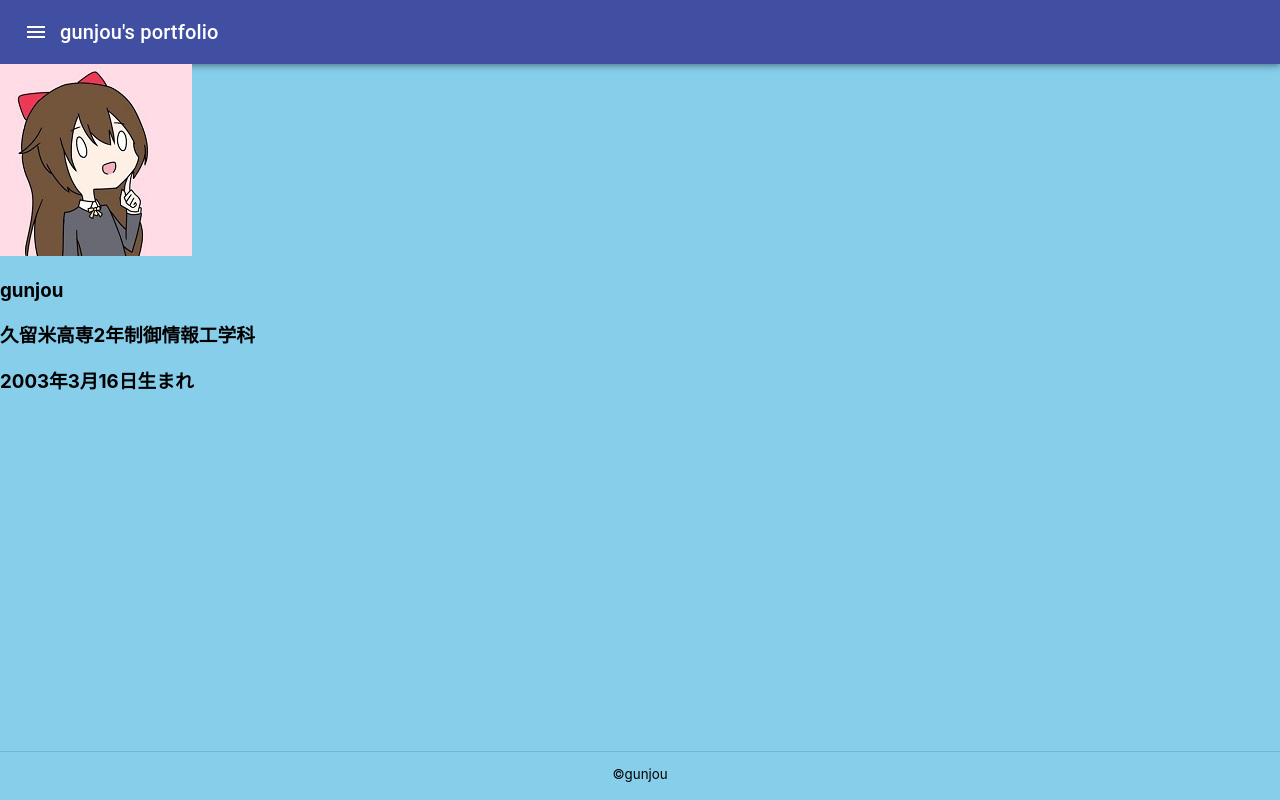
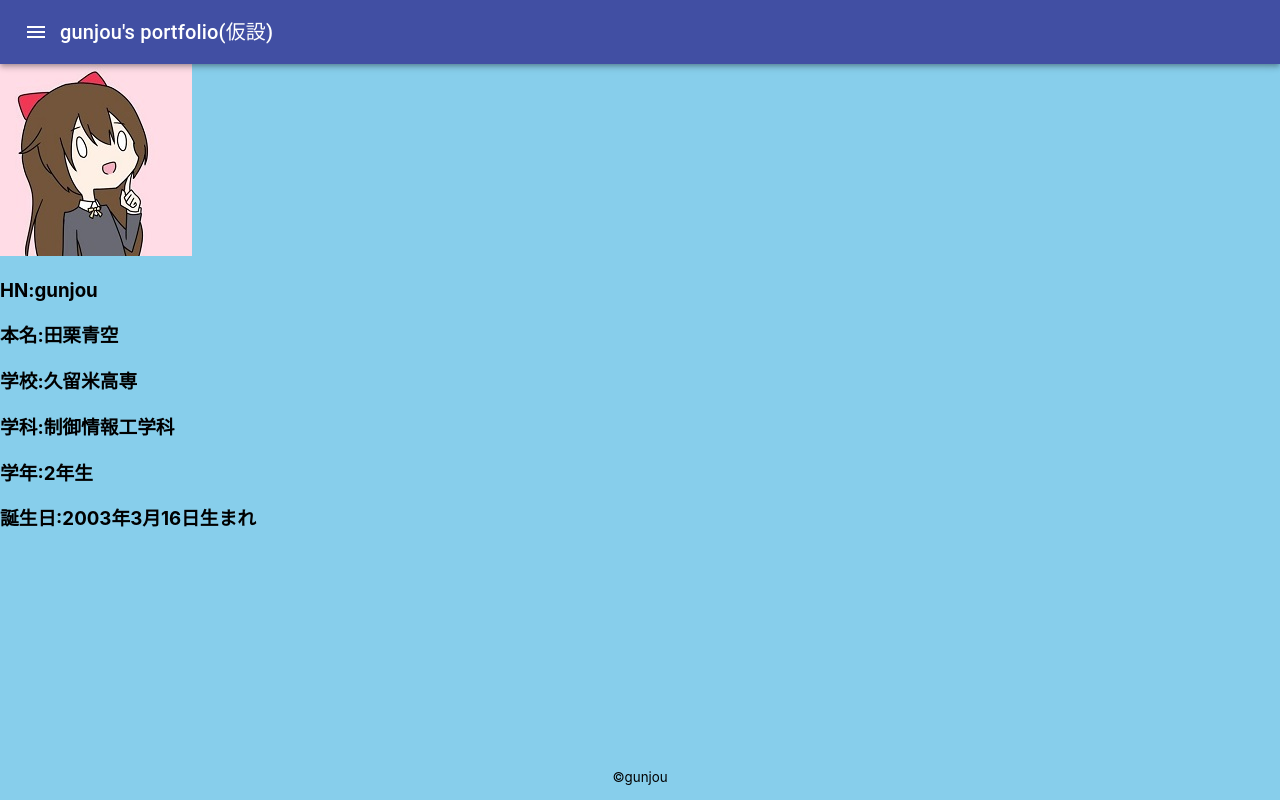
Before and after one commit to cobaltbluesky/profile, a React (Create React App) app: page /AboutMe in a window 1280 px wide. Built offline with nearby package versions, Linux system fonts and the light colour scheme.

Commit message:
限界オフライン開発卍

```diff
--- a/src/components/AboutMe.jsx
+++ b/src/components/AboutMe.jsx
@@ -6,12 +6,16 @@ const AboutMe=()=>{
   return(
     <div>
       <Header/>
+      <img src='./shizuku192.png'alt='IconBy荻素'/>
+      <h3>HN:gunjou</h3>
+      <h3>本名:田栗青空</h3>
+      <h3>学校:久留米高専</h3>
+      <h3>学科:制御情報工学科</h3>
+      <h3>学年:2年生</h3>
+      <h3>誕生日:2003年3月16日生まれ</h3>
       <Footer/>
-      <img src='./shizuku192.png'alt='IconBy荻素'/>
-      <h3>gunjou</h3>
-      <h3>久留米高専2年制御情報工学科</h3>
-      <h3>2003年3月16日生まれ</h3>
     </div>
+
   );
 }
 export default AboutMe;
--- a/src/components/Contact.jsx
+++ b/src/components/Contact.jsx
@@ -5,7 +5,18 @@ import Footer from './Footer';
 const Contact=()=>(
   <div>
     <Header/>
-      <p>準備中です。</p>
+    <h2>
+      twitter:
+      <a href='https://twitter.com/chuni_character'>
+        @chuni_character
+      </a>
+    </h2>
+    <h2>
+      GitHub:
+      <a href="https://github.com/cobaltbluesky">
+        @cobaltbluesky
+      </a>
+    </h2>
     <Footer/>
   </div>
 )
--- a/src/components/Drawer.jsx
+++ b/src/components/Drawer.jsx
@@ -6,7 +6,6 @@ import Divider from '@material-ui/core/Divider';
 import {List,ListItem,IconButton} from '@material-ui/core';
 import ListItemText from '@material-ui/core/ListItemText';
 import MenuIcon from '@material-ui/icons/Menu';
-import Footer from './Footer';
 
 const useStyles = makeStyles({
   list: {
@@ -26,7 +25,7 @@ const Drawer=(props)=>{
   let nowpage='';
   let count=0;
   for(let i=0;i<now.length;i++){
-    if(count>2)nowpage+=now[i];
+    if(count>3)nowpage+=now[i];
     if(now[i]==='/')count++;
   }
   //現在地にtrueを渡す
@@ -38,7 +37,6 @@ const Drawer=(props)=>{
   if(nowpage==='AboutMe')isAboutMeNow=true;
   if(nowpage==='Tweets')isTweetsNow=true;
   if(nowpage==='Contact')isContactNow=true;
-  console.log(isHomeNow);
 
   const classes=useStyles();
 
@@ -94,7 +92,6 @@ const Drawer=(props)=>{
         </ListItem>
         <Divider/>
       </List>
-      <Footer/>
     </div>
   );
 
--- a/src/components/Footer.jsx
+++ b/src/components/Footer.jsx
@@ -1,13 +1,13 @@
 import React from 'react';
 import {makeStyles} from '@material-ui/core/styles';
-import Divider from '@material-ui/core/Divider';
+
 const useStyles=makeStyles({
   div:{
     width:'100%',
     textAlign:'center',
-    padding:'5px 0',
+    padding:'2px 0',
+    bottom:0,
     position:'absolute',
-    bottom:0,
   }
 });
 
@@ -15,7 +15,6 @@ const Footer=()=>{
   const classes=useStyles();
   return(
     <small className={classes.div}>
-      <Divider/>
       <p>©gunjou</p>
     </small>
   )
--- a/src/components/Header.jsx
+++ b/src/components/Header.jsx
@@ -12,16 +12,21 @@ const useStyles = makeStyles(theme => ({
   title: {
     flexGrow: 1,
   },
+  Appbar:{
+    backgroundColor:'#414fa3',
+    top:0,
+    position:'sticky',
+  }
 }));
 
 const Header=()=>{
   const classes=useStyles();
   return(
-    <AppBar position="static"style={{backgroundColor:'#414fa3'}}>
+    <AppBar position="static"className={classes.Appbar}>
       <Toolbar>
       <Drawer now={window.location.href}/>
         <Typography variant="h6" className={classes.title}>
-          gunjou's portfolio
+          gunjou's portfolio(仮設)
         </Typography>
       </Toolbar>
     </AppBar>
--- a/src/components/Home.jsx
+++ b/src/components/Home.jsx
@@ -5,7 +5,7 @@ import Footer from './Footer';
 const Home=()=>(
   <div>
     <Header/>
-    <p>Reactで作ってるんですがデザインセンスがなさ過ぎてつらいです</p>
+    <p>突貫工事で作りました。<br/>一応レスポンシブ対応にしたつもりですがあまりいじめないでやってください。</p>
     <h5>更新履歴</h5>
     <p>2020/01/07:ドロワーメニューの現在地を水色で表示させ、Contactページを生やしました。</p>
     <p>2020/01/06:コンポーネントの細分化、ツイートの埋め込みを行いました。</p>
```
